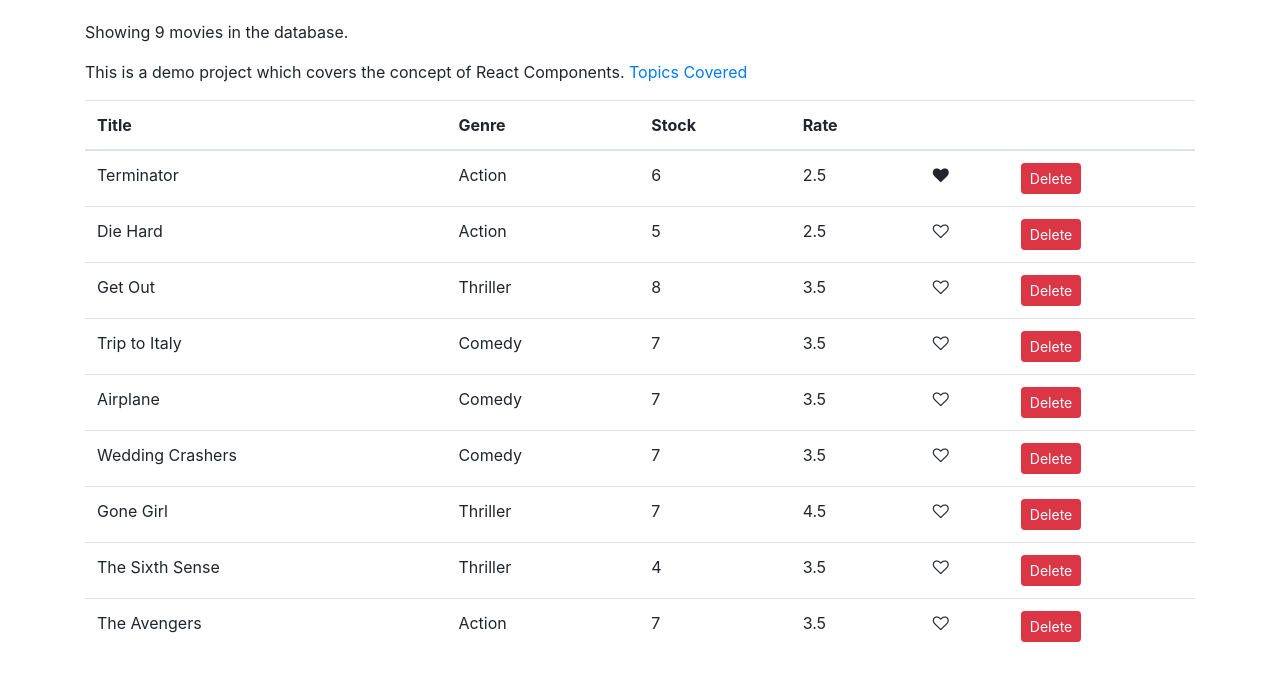
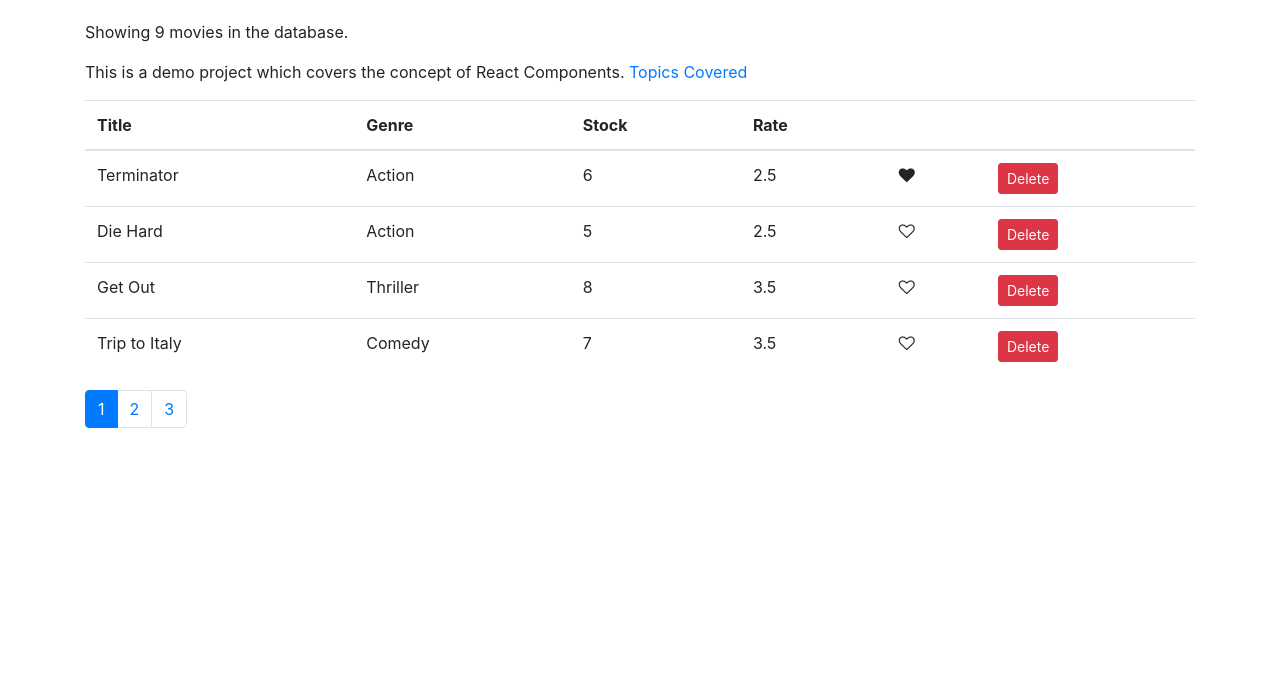
Before and after one commit to ranjankumarmandal/vidly, a React (Create React App) app: page / in a window 1280 px wide. Shown: the top 680 px of the page. Built offline with nearby package versions, Linux system fonts and the light colour scheme.

Commit message:
pagination v1

```diff
--- a/package.json
+++ b/package.json
@@ -8,6 +8,7 @@
     "@testing-library/user-event": "^12.8.3",
     "bootstrap": "^4.1.1",
     "font-awesome": "^4.7.0",
+    "lodash": "^4.17.10",
     "react": "^17.0.2",
     "react-dom": "^17.0.2",
     "react-scripts": "4.0.3",
--- a/src/components/common/like.jsx
+++ b/src/components/common/like.jsx
@@ -1,4 +1,4 @@
-import React, { Component } from "react";
+import React from "react";
 
 const Like = (props) => {
   let classes = "fa fa-heart";
--- /dev/null
+++ b/src/components/common/pagination.jsx
@@ -0,0 +1,28 @@
+import React from "react";
+import _ from "lodash";
+
+const Pagination = (props) => {
+  const { itemsCount, pageSize, currentPage } = props;
+  const pagesCount = Math.ceil(itemsCount / pageSize);
+  if (pagesCount === 1) return null;
+  const pages = _.range(1, pagesCount + 1);
+  //console.log(currentPage);
+  return (
+    <nav>
+      <ul className="pagination">
+        {pages.map((page) => (
+          <li
+            key={page}
+            className={page === currentPage ? "page-item active" : "page-item"}
+          >
+            <span className="page-link" onClick={() => props.onClick(page)}>
+              {page}
+            </span>
+          </li>
+        ))}
+      </ul>
+    </nav>
+  );
+};
+
+export default Pagination;
--- a/src/components/movies.jsx
+++ b/src/components/movies.jsx
@@ -1,9 +1,15 @@
 import React, { Component } from "react";
 import { getMovies } from "../services/fakeMovieService";
 import Like from "./common/like";
+import Pagination from "./common/pagination";
+import { paginate } from "../utils/paginate";
 
 class Movies extends Component {
-  state = { movies: getMovies() }; // react state
+  state = {
+    movies: getMovies(),
+    pageSize: 4,
+    currentPage: 1,
+  }; // react state
 
   handleLike = (movie) => {
     const movies = this.state.movies;
@@ -18,10 +24,23 @@
     this.setState({ movies });
   };
 
+  handlePageChange = (page) => {
+    let currentPage = this.state.currentPage;
+    currentPage = page;
+    this.setState({ currentPage });
+    console.log(currentPage);
+  };
+
   render() {
     if (this.state.movies.length === 0) {
       return <p>There are no movies in the database.</p>;
     }
+
+    const movies = paginate(
+      this.state.movies,
+      this.state.currentPage,
+      this.state.pageSize
+    );
 
     return (
       <React.Fragment>
@@ -44,7 +63,7 @@
             </tr>
           </thead>
           <tbody>
-            {this.state.movies.map((movie) => (
+            {movies.map((movie) => (
               <tr key={movie._id}>
                 <td>{movie.title}</td>
                 <td>{movie.genre.name}</td>
@@ -68,6 +87,12 @@
             ))}
           </tbody>
         </table>
+        <Pagination
+          itemsCount={this.state.movies.length}
+          pageSize={this.state.pageSize}
+          onClick={this.handlePageChange}
+          currentPage={this.state.currentPage}
+        />
       </React.Fragment>
     );
   }
--- /dev/null
+++ b/src/utils/paginate.js
@@ -0,0 +1,6 @@
+import _ from "lodash";
+
+export function paginate(items, pageNumber, pageSize) {
+  const startIndex = (pageNumber - 1) * pageSize;
+  return _(items).slice(startIndex).take(pageSize).value();
+}
```
Also changed, not shown: 2 other files (tests, documents, lock files or other folders).
